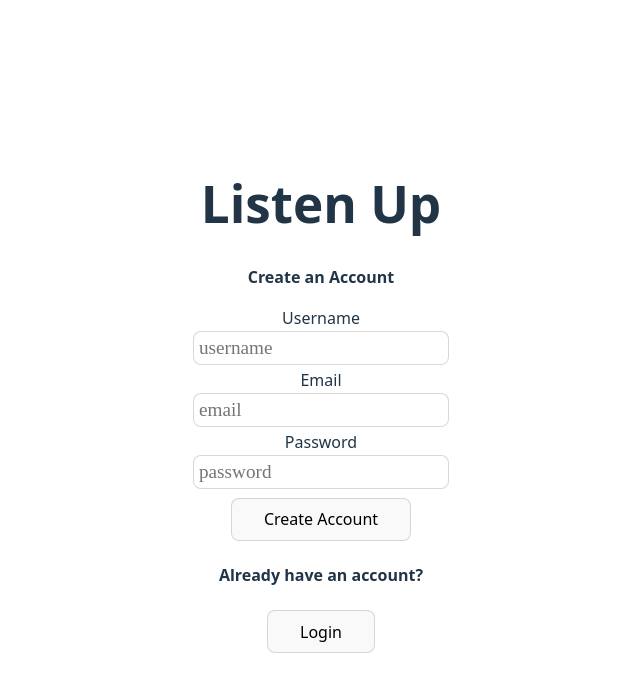
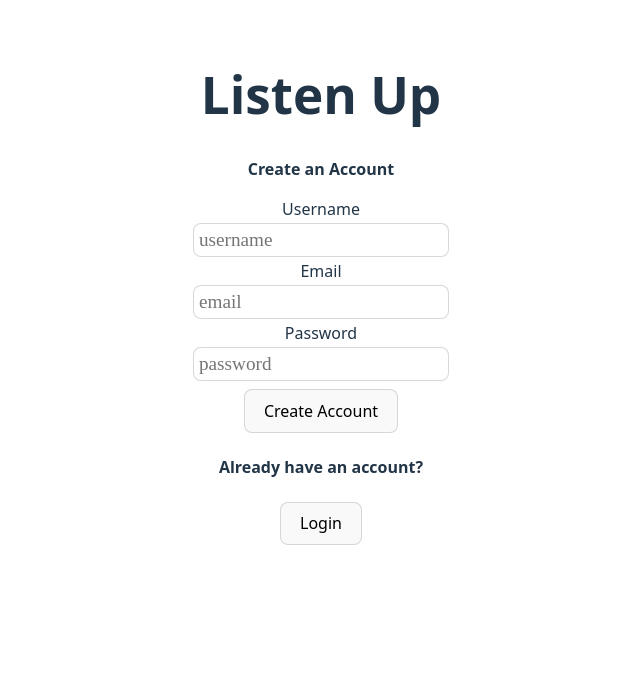
Before and after one commit to ShizuokaTerrier/soloProject1, a React (Vite) app in the folder soloProjectFrontend/: page / in a window 1280 px wide. Shown: the top 692 px of the page, without its empty margins (319-959 px from the left). Built offline with nearby package versions, Linux system fonts and the light colour scheme.

Commit message:
fix:fix to CSS styling for question-sets

```diff
--- a/soloProjectFrontend/src/components/BandPMinimalPairs.jsx
+++ b/soloProjectFrontend/src/components/BandPMinimalPairs.jsx
@@ -105,9 +105,11 @@ if(clickCount === 4){
         arrayOfPairs.map((item, index) => {
             return (
             <tr key={index}>
+            <div className="question-set">
             <button className="play-button" onClick={(e)=>{playWord(item[answerArray[index]])}}>Play</button>
             <button onClick={(e)=>{checkAnswerZero(answerArray[index]); e.currentTarget.disabled = true}}>{item[0]}</button>
             <button onClick={(e)=>{checkAnswerOne(answerArray[index]); e.currentTarget.disabled = true}}>{item[1]}</button>
+            </div>
             </tr>)}
         )}
         </tbody>
--- a/soloProjectFrontend/src/components/LandRMinimalPairs.jsx
+++ b/soloProjectFrontend/src/components/LandRMinimalPairs.jsx
@@ -109,9 +109,11 @@ if(clickCount === 4){
         arrayOfPairs.map((item, index) => {
             return (
             <tr key={index}>
+            <div className="question-set">
             <button className="play-button" onClick={(e)=>{playWord(item[answerArray[index]])}}>Play</button>
             <button onClick={(e)=>{checkAnswerZero(answerArray[index]); e.currentTarget.disabled = true}}>{item[0]}</button>
             <button onClick={(e)=>{checkAnswerOne(answerArray[index]); e.currentTarget.disabled = true}}>{item[1]}</button>
+            </div>
             </tr>)}
         )}
         </tbody>
--- a/soloProjectFrontend/src/components/SandTHMinimalPairs.jsx
+++ b/soloProjectFrontend/src/components/SandTHMinimalPairs.jsx
@@ -104,9 +104,11 @@ if(clickCount === 4){
         arrayOfPairs.map((item, index) => {
             return (
             <tr key={index}>
+            <div className="question-set">
             <button className="play-button" onClick={(e)=>{playWord(item[answerArray[index]])}}>Play</button>
             <button onClick={(e)=>{checkAnswerZero(answerArray[index]); e.currentTarget.disabled = true}}>{item[0]}</button>
             <button onClick={(e)=>{checkAnswerOne(answerArray[index]); e.currentTarget.disabled = true}}>{item[1]}</button>
+            </div>
             </tr>)}
         )}
         </tbody>
--- a/soloProjectFrontend/src/components/SyllableCountries.jsx
+++ b/soloProjectFrontend/src/components/SyllableCountries.jsx
@@ -1,7 +1,7 @@
 import React, {useState} from "react";
 import { playWord } from "./LandRMinimalPairs";
 
-function SyllableCountries(){
+function SyllableCountries({setView}){
 
     const arrayOfCountries = [
         ["Wales", "1"],
@@ -53,7 +53,7 @@ function SyllableCountries(){
                 arrayOfCountries.map((item,index)=>{
                     return (
                         <tr key={index}>
-                            <div className="syllable-game-container">
+                            <div className="question-set">
                             <button className="play-button" onClick={(e)=>{playWord(item[0])}}>play</button>
                             <input onChange={(e)=>{spellingCheck(index,e.target.value, e)}} type="text" className="text" placeholder="Country" />
                             <input onChange={(e)=>{syllableCountCheck(index,e.target.value, e)}} type="text" className="text" placeholder="Syllable count" />
@@ -64,6 +64,9 @@ function SyllableCountries(){
                 })
             }
         </tbody>
+        <div>
+        <button onClick={(e)=>{setView('Home')}}>Home</button>
+        </div>
         </>
     )
 }
--- a/soloProjectFrontend/src/index.css
+++ b/soloProjectFrontend/src/index.css
@@ -25,9 +25,10 @@ a:hover {
 }
 
 body {
+  display: flex;
+  justify-content: space-around;
   margin: 0;
   display: flex;
-  place-items: center;
   min-width: 320px;
   min-height: 100vh;
 }
@@ -51,7 +52,7 @@ button {
   margin: 2.5%;
   border-radius: 8px;
   border: 1px solid rgba(200, 200, 200, .7);
-  padding: 0.6em 2em;
+  padding: 0.6em 1.2em;
   font-size: 1em;
   font-weight: 500;
   font-family: inherit;
@@ -67,12 +68,18 @@ button:focus-visible {
   outline: 4px auto -webkit-focus-ring-color;
 }
 
+
 input {
   margin: 5%;
   border-radius: 8px;
   border: 1px solid rgba(200, 200, 200, .7);
   padding: 0.6em 2em;
   font-family: openDyslexic;
+}
+
+.question-set {
+  display: flex;
+  justify-content: center;
 }
 
 
```
